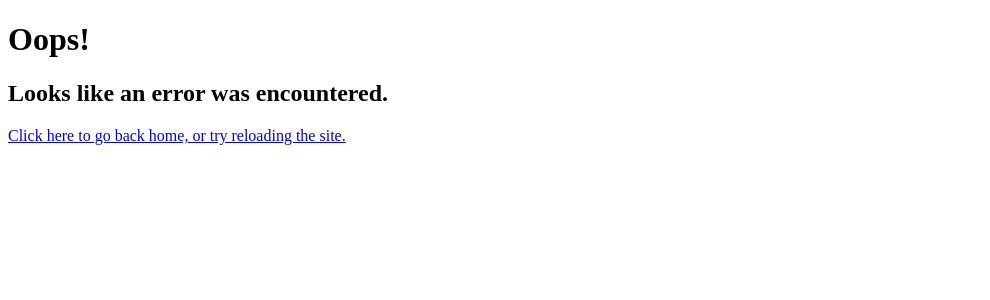
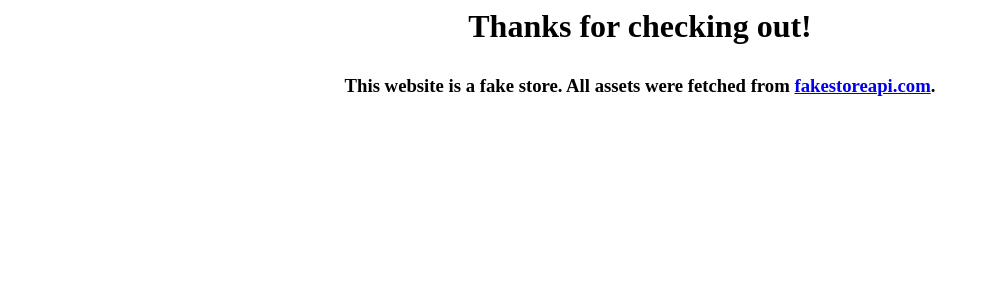
Before and after one commit to S-Banna/odin-shopping, a React (Vite) app: page /checkout in a window 1280 px wide. Shown: the top 300 px of the page, without its empty margins (0-990 px from the left). Built offline with nearby package versions, Linux system fonts and the light colour scheme.

Commit message:
finalized, added checkout page

```diff
--- a/src/Cart/Cart.jsx
+++ b/src/Cart/Cart.jsx
@@ -1,4 +1,5 @@
 import styles from "./Cart.module.css";
+import { Link } from "react-router-dom";
 
 export default function Cart({ data }) {
     let total = 0;
@@ -21,6 +22,7 @@ export default function Cart({ data }) {
                         )
                     })}
                     <p>{"Total: " + total + "$"}</p>
+                    <Link className={styles.link} to="/checkout">Checkout</Link>
                 </div>
             </div>
         </div>
--- a/src/Cart/Cart.module.css
+++ b/src/Cart/Cart.module.css
@@ -46,3 +46,20 @@
     margin: 0;
     font-size: 13px;
 }
+
+.link {
+    text-decoration: none;
+    border: 1px solid black;
+    border-radius: 8px;
+    padding: 5px;
+    font-size: 13px;
+    font-weight: 600;
+    color: black;
+    background-color: white;
+    transition: all 0.2s ease-in-out;
+}
+
+.link:hover {
+    color: white;
+    background-color: black;
+}
--- /dev/null
+++ b/src/Checkout/Checkout.jsx
@@ -0,0 +1,10 @@
+import styles from "./Checkout.module.css";
+
+export default function Checkout() {
+    return (
+        <div className={styles.cont}>
+            <h1>Thanks for checking out!</h1>
+            <h3>This website is a fake store. All assets were fetched from <a href="https://fakestoreapi.com">fakestoreapi.com</a>.</h3>
+        </div>
+    )
+}
--- /dev/null
+++ b/src/Checkout/Checkout.module.css
@@ -0,0 +1,14 @@
+.cont {
+    display: flex;
+    flex-direction: column;
+    gap: 30px;
+    justify-content: center;
+    align-items: center;
+    height: 100%;
+    width: 100%;
+}
+
+.cont * {
+    margin: 0;
+    padding: 0;
+}
--- a/src/main.jsx
+++ b/src/main.jsx
@@ -7,6 +7,7 @@ import { Navigate } from "react-router-dom";
 import Home from "./Home/Home.jsx";
 import Shop from "./Shop/Shop.jsx";
 import ErrorBoundary from "./ErrorBoundary/ErrorBoundary.jsx";
+import Checkout from "./Checkout/Checkout.jsx";
 
 const router = createBrowserRouter([
 	{
@@ -26,7 +27,11 @@ const router = createBrowserRouter([
 				element: <Shop />,
 			},
 		],
-		errorElement: <ErrorBoundary />
+		errorElement: <ErrorBoundary />,
+	},
+	{
+		path: "/checkout",
+		element: <Checkout />,
 	},
 ]);
 
```
